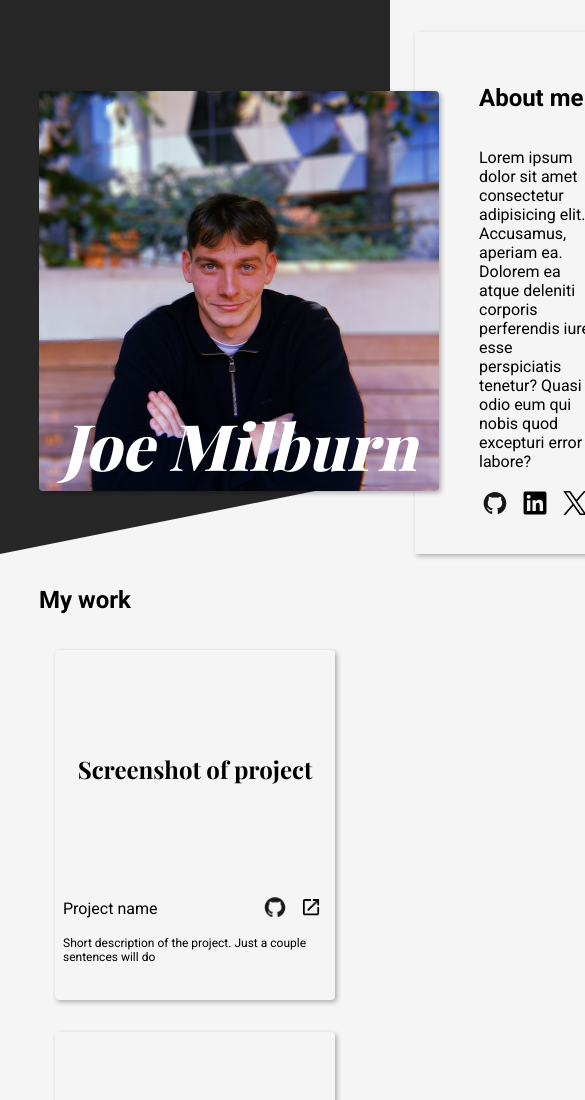
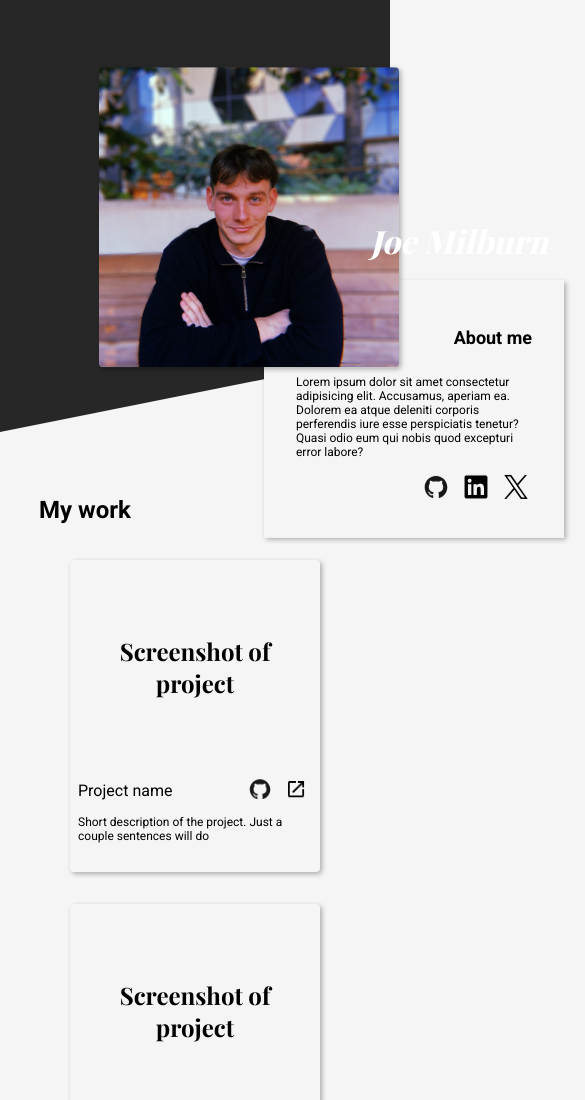
Before and after one commit to jrmilburn/homepage, a website: page index.html in a window 390 px wide. Shown: the top 1100 px of the page, 585 px wide, since content can reach past the window. Drawn offline with nearby package versions, Linux system fonts and the light colour scheme; a web font is replaced by a local one.

Commit message:
Add tablet responsiveness

```diff
--- a/index.html
+++ b/index.html
@@ -21,7 +21,7 @@
 
                             <source
                                 srcset="./assets/selfie-400w.png"
-                                media="(max-width: 1000px)"
+                                media="(max-width: 1200px)"
                                 />
 
                             <img src="./assets/selfie-600w.png" alt="Joseph Milburn">
@@ -261,7 +261,7 @@
 
                         <source
                             srcset="./assets/selfie-400w.png"
-                            media="(max-width: 1000px)"
+                            media="(max-width: 1200px)"
                             />
 
                         <img src="./assets/selfie-600w.png" alt="Joseph Milburn">
--- a/style.css
+++ b/style.css
@@ -144,8 +144,9 @@ header {
 .project-grid {
 
     display: grid;
-    grid-template-columns: repeat(auto-fill, minmax(200px, 1fr));
+    grid-template-columns: repeat(auto-fill, minmax(250px, 1fr));
     grid-template-rows: 1fr 1fr;
+    justify-items: center;
 
 }
 
@@ -163,6 +164,8 @@ header {
     grid-template-columns: 1fr 1fr;
     grid-template-rows: 4fr 1fr 1fr;
     align-items: center;
+
+    max-width: 250px;
 
 }
 
@@ -217,9 +220,6 @@ header {
 
 }
 
-.contact-me {
-
-}
 
 .mail,
 .phone {
@@ -233,3 +233,60 @@ header {
     height: 300px;
 
 }
+
+/*Tablet*/
+
+@media (max-width: 1000px) {
+
+    header {
+
+        padding: 8rem 0 0 0;
+
+    }
+
+    .about {
+
+        min-width: 300px;
+        max-width: 400px;
+        padding: 2rem;
+        font-size: 12px;
+        transform: translate(-25%, 50%);
+
+    }
+
+    .about h2 {
+
+        text-align: right;
+
+    }
+
+    .picture-overlay {
+
+        font-size: 2rem;
+        top: 0%;
+        right: 0%;
+        transform: translate(20%, 50%);
+
+
+    }
+
+    .img-container {
+
+        transform: translate(20%, -20%);
+        z-index: 99;
+
+    }
+
+    .img-container img {
+
+        height: 300px;
+
+    }
+
+    main {
+
+        margin-top: 4rem;
+
+    }
+
+}
```
